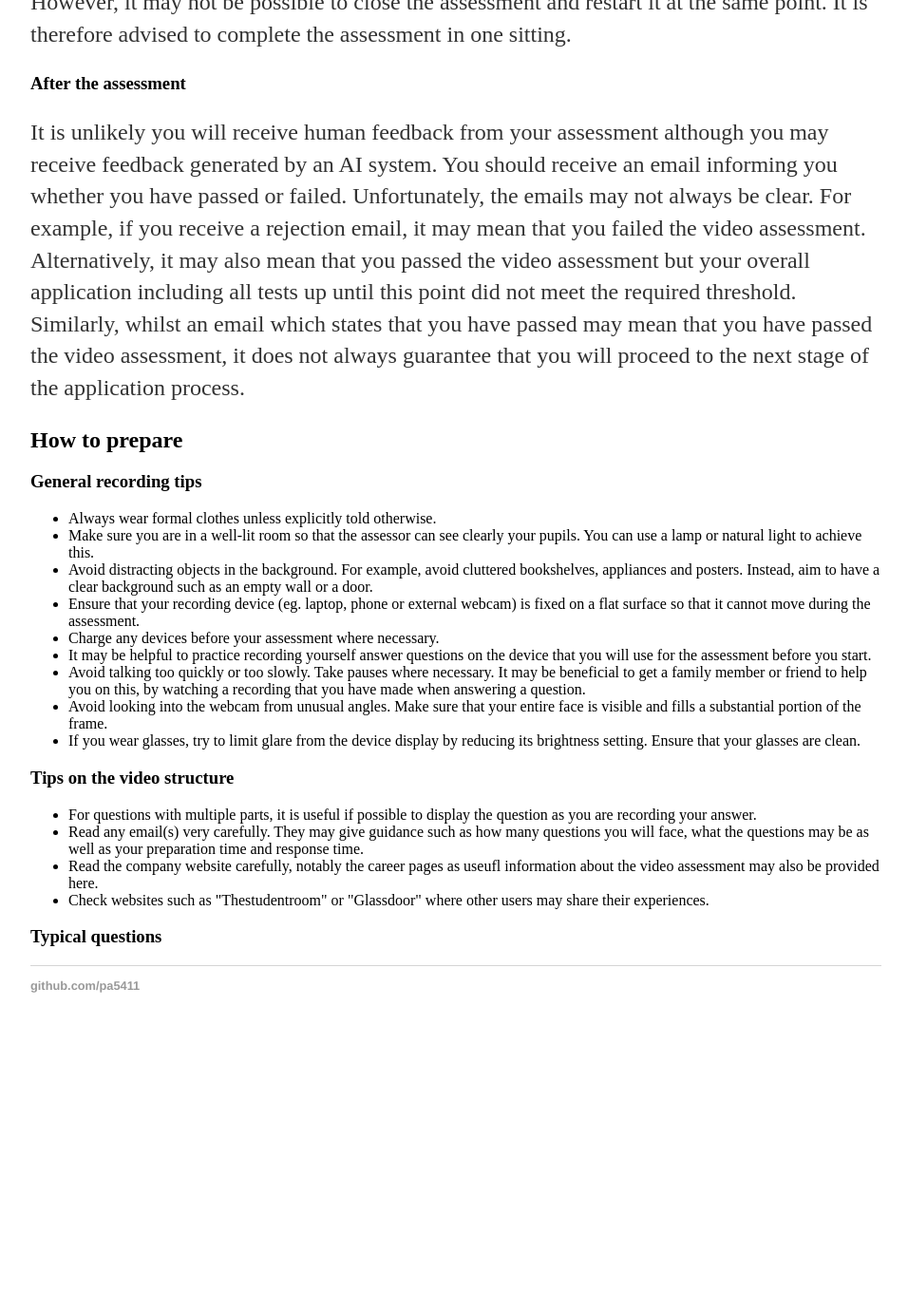
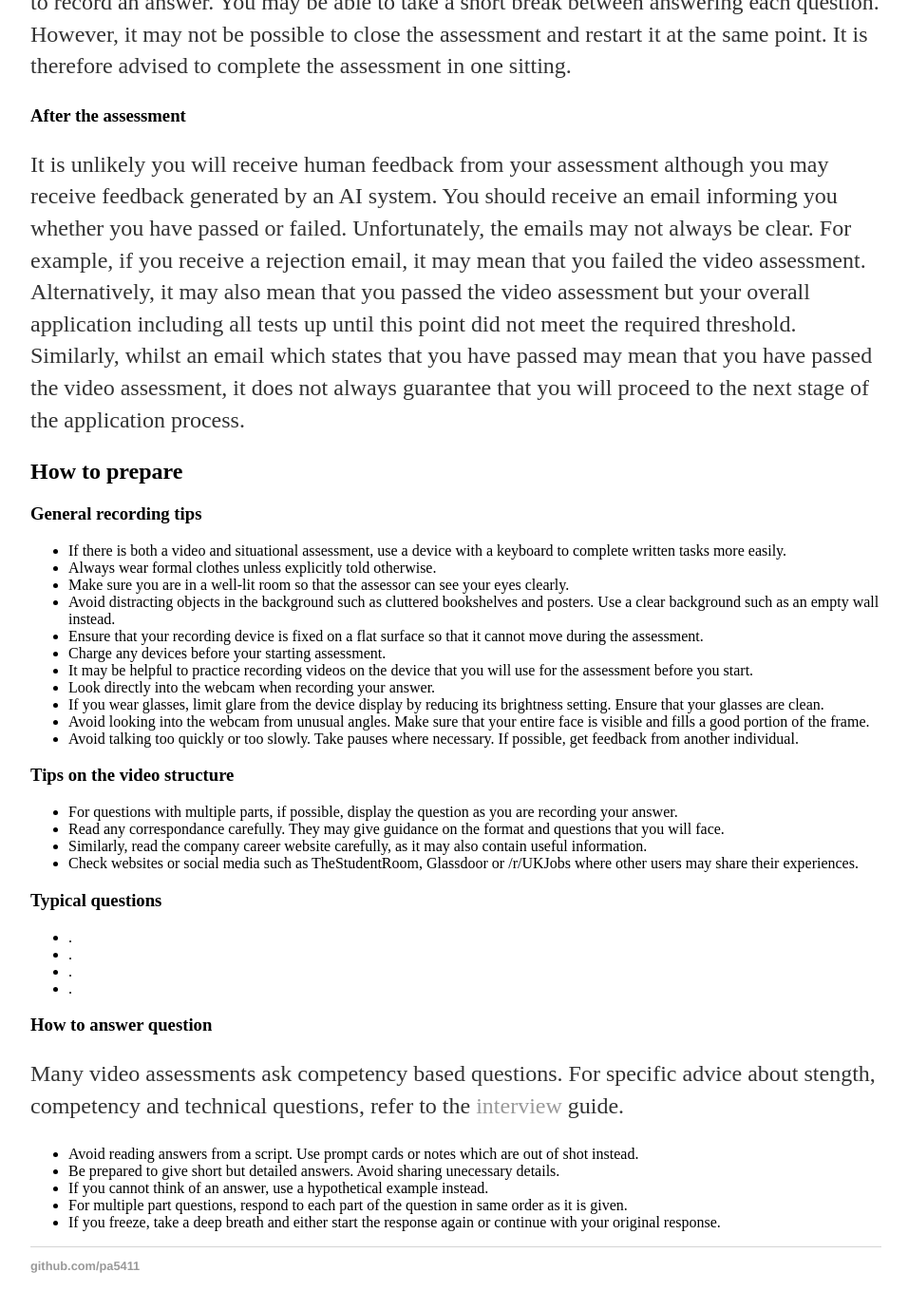
Before and after one commit to pa5411/Graduate-Job-Help, a Jekyll site: the page built from videotests.html, in a window 1280 px wide and 1400 px high, scrolled down 1791 px. Shown: the top 1379 px of the window at 95% size, without its empty margins (160-1116 px from the left). Built offline with Jekyll 4.4.1, drawn with Linux system fonts in a browser that asks for light colours; before the commit the page ends 2896 px from its top, so only the background shows below that; some of the changed text lies outside the part shown.

Commit message:
Update videotests.html

```diff
--- a/videotests.html
+++ b/videotests.html
@@ -8,7 +8,7 @@ title: Video Tests
 
         <p> These are tests where you are given several questions and are required to answer these questions using a video recording At a later date, a human and/or AI (Artificial Intelligence) algorithm will then grade your assessment. </p>
 
-        <p> Video assessments may be completely independent assessments or integrated as part of a wider set of assessment which may additionally include numerical and situational assessments. They may be carried out directly through the company website or through a third party solution such as HireVue.</p>
+        <p> Video assessments may be completely independent assessments or integrated as part of a wider set of assessment which may additionally include numerical and situational assessments. They may be carried out directly through the company website or through a third party solution such as HireVue. You can typically use a PC, Mac, laptop, tablet or phone to do the recording.</p>
 
         <h2>General structure of video assessments</h2>
 
@@ -39,29 +39,50 @@ title: Video Tests
         <h3> General recording tips </h3>
 
         <ul>
+                <li> If there is both a video and situational assessment, use a device with a keyboard to complete written tasks more easily.</li>
                 <li> Always wear formal clothes unless explicitly told otherwise. </li>
-                <li> Make sure you are in a well-lit room so that the assessor can see clearly your pupils. You can use a lamp or natural light to achieve this. </li>
-                <li> Avoid distracting objects in the background. For example, avoid cluttered bookshelves, appliances and posters. Instead, aim to have a clear background such as an empty wall or a door. </li>
-                <li> Ensure that your recording device (eg. laptop, phone or external webcam) is fixed on a flat surface so that it cannot move during the assessment. </li>
-                <li> Charge any devices before your assessment where necessary. </li>
-                <li> It may be helpful to practice recording yourself answer questions on the device that you will use for the assessment before you start. </li>
-                <li> Avoid talking too quickly or too slowly. Take pauses where necessary. It may be beneficial to get a family member or friend to help you on this, by watching a recording that you have made when answering a question. </li>
-                <li> Avoid looking into the webcam from unusual angles. Make sure that your entire face is visible and fills a substantial portion of the frame. </li>
-                <li> If you wear glasses, try to limit glare from the device display by reducing its brightness setting. Ensure that your glasses are clean. </li>
+                <li> Make sure you are in a well-lit room so that the assessor can see your eyes clearly.</li>
+                <li> Avoid distracting objects in the background such as cluttered bookshelves and posters. Use a clear background such as an empty wall instead. </li>
+                <li> Ensure that your recording device is fixed on a flat surface so that it cannot move during the assessment. </li>
+                <li> Charge any devices before your starting assessment. </li>
+                <li> It may be helpful to practice recording videos on the device that you will use for the assessment before you start. </li>
+                <li> Look directly into the webcam when recording your answer. </li>
+                <li> If you wear glasses, limit glare from the device display by reducing its brightness setting. Ensure that your glasses are clean. </li>
+                <li> Avoid looking into the webcam from unusual angles. Make sure that your entire face is visible and fills a good portion of the frame. </li>
+                <li> Avoid talking too quickly or too slowly. Take pauses where necessary. If possible, get feedback from another individual. </li>
         </ul>
 
         <h3> Tips on the video structure</h3>
 
         <ul>
-                <li>For questions with multiple parts, it is useful if possible to display the question as you are recording your answer.</li>
-                <li> Read any email(s) very carefully. They may give guidance such as how many questions you will face, what the questions may be as well as your preparation time and response time. </li>
-                <li> Read the company website carefully, notably the career pages as useufl information about the video assessment may also be provided here. </li>
-                <li> Check websites such as "Thestudentroom" or "Glassdoor" where other users may share their experiences. </li>
-
+                <li> For questions with multiple parts, if possible, display the question as you are recording your answer. </li>
+                <li> Read any correspondance carefully. They may give guidance on the format and questions that you will face. </li>
+                <li> Similarly, read the company career website carefully, as it may also contain useful information. </li>
+                <li> Check websites or social media such as TheStudentRoom, Glassdoor or /r/UKJobs where other users may share their experiences. </li>
         </ul>
 
         <h3>Typical questions</h3>
 
+        <ul>
+                <li> . </li>
+                <li> . </li>
+                <li> . </li>
+                <li> . </li>
+
+        </ul>
+
+        <h3> How to answer question </h3>
+
+        <p> Many video assessments ask competency based questions. For specific advice about stength, competency and technical questions, refer to the <a href="/interview.html">interview</a> guide. </p>
+
+        <ul>
+                <li> Avoid reading answers from a script. Use prompt cards or notes which are out of shot instead. </li>
+                <li> Be prepared to give short but detailed answers. Avoid sharing unecessary details. </li>
+                <li> If you cannot think of an answer, use a hypothetical example instead. </li>
+                <li> For multiple part questions, respond to each part of the question in same order as it is given. </li>
+                <li> If you freeze, take a deep breath and either start the response again or continue with your original response. </li>
+        </ul>
+
 
 
 </div><!-- /.blurb -->
```
